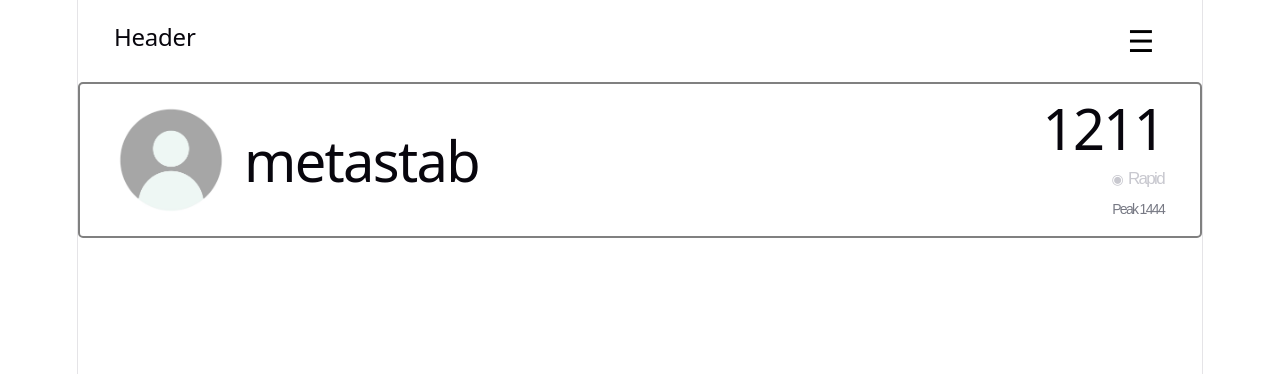
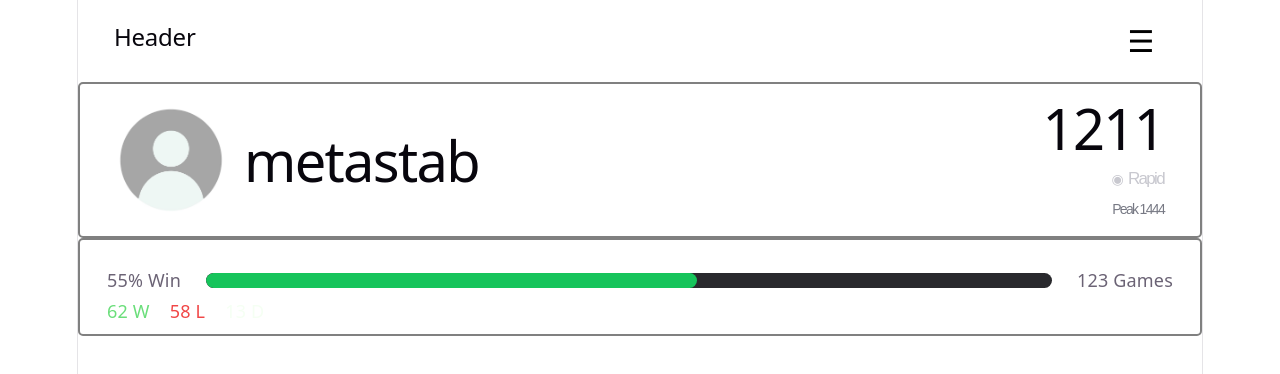
Before and after one commit to metastab/PawnChazer, a React (Vite) app in the folder frontend/: page / in a window 1280 px wide. Shown: the top 374 px of the page. Built offline with nearby package versions, Linux system fonts and the light colour scheme.

Commit message:
gamebar section update!

```diff
--- a/frontend/index.html
+++ b/frontend/index.html
@@ -4,7 +4,7 @@
     <meta charset="UTF-8" />
     <link rel="icon" type="image/svg+xml" href="/favicon.svg" />
     <meta name="viewport" content="width=device-width, initial-scale=1.0" />
-    <title>fronted</title>
+    <title>Pawn Chazer</title>
   </head>
   <body>
     <div id="root"></div>
--- a/frontend/src/App.css
+++ b/frontend/src/App.css
@@ -1,4 +1,4 @@
-.container{
+.profile-container{
     border: 2px solid gray;
     border-radius: 5px;
     height: 10vh;
--- a/frontend/src/App.jsx
+++ b/frontend/src/App.jsx
@@ -5,20 +5,23 @@ import Header from './components/Header/Header'
 import Panel_main from './components/profile/Panel_main'
 import ProfileImage from './components/profile/dp'
 import Rating from './components/profile/rating'
+import GamesPanel from './components/profile/games'
 
 import './components/Header/Header.css'
 import './App.css'
+import './components/profile/games.css'
 
 function App() {
 
   return (
     <>
       <Header />
-      <div className="container">
+      <div className="profile-container">
         <ProfileImage className="profile_image" src="/placeholder.jpg" size={110} />
         <Panel_main username="metastab" />
         <Rating rating={1211} peak={1444} type="Rapid" />
       </div>
+      <GamesPanel/>
     </>
 
   )
--- /dev/null
+++ b/frontend/src/components/profile/WinBar.css
@@ -0,0 +1,18 @@
+
+.win-bar {
+  width: 100%;
+  max-width: 100%;
+  height: 15px;
+
+  background: #29292d;
+  border-radius: 999px;
+  overflow: hidden;
+}
+
+.progress-fill {
+  height: 100%;
+  background: #16c45b;
+  border-radius: 999px;
+
+  transition: width 0.3s ease;
+}
--- /dev/null
+++ b/frontend/src/components/profile/games.css
@@ -0,0 +1,22 @@
+.games-container{
+    border: 2px solid gray;
+    border-radius: 5px;
+    height: 5vh;
+    min-height: 40px;
+
+    display: flex;
+    flex-direction: column;
+    padding: 1.5rem;
+    gap: 5px;
+}
+
+.bar-section{
+    display: flex;
+    align-items: center;
+    gap: 25px;
+}
+
+.stats-section{
+    display: flex;
+    gap: 20px;
+}
--- /dev/null
+++ b/frontend/src/components/profile/games.jsx
@@ -0,0 +1,20 @@
+import WinBar from "./winbar.jsx"
+
+export default function GamesPanel(){
+    return (
+        <div className="games-container">
+
+            <div className="bar-section">
+                <div className="win-rate" style={{ whiteSpace: 'nowrap' }}> 55% Win</div>
+                <WinBar winrate={58} />
+                <div className="total-games" style={{ whiteSpace: 'nowrap' }}>123 Games</div>
+            </div>
+
+            <div className="stats-section">
+                <h7 style={{ color: '#6ade7aff' }}>62 W</h7>
+                <h7 style={{ color: '#f14747ff' }}>58 L</h7>
+                <h7 style={{ color: '#f1ffeeb6' }}>13 D</h7>
+            </div>
+        </div>
+    )
+}
--- /dev/null
+++ b/frontend/src/components/profile/winbar.jsx
@@ -0,0 +1,20 @@
+import './WinBar.css'
+
+function WinBar({ winrate = 0 }) {
+    const percentage = winrate
+
+    // unnecessary cases
+    if (winrate > 100) winrate = 100;
+    if (winrate < 0) winrate = 0;
+
+    return (
+        <div className="win-bar">
+            <div
+                className="progress-fill"
+                style={{ width: `${percentage}%` }}
+            />
+        </div>
+    )
+}
+
+export default WinBar
```
